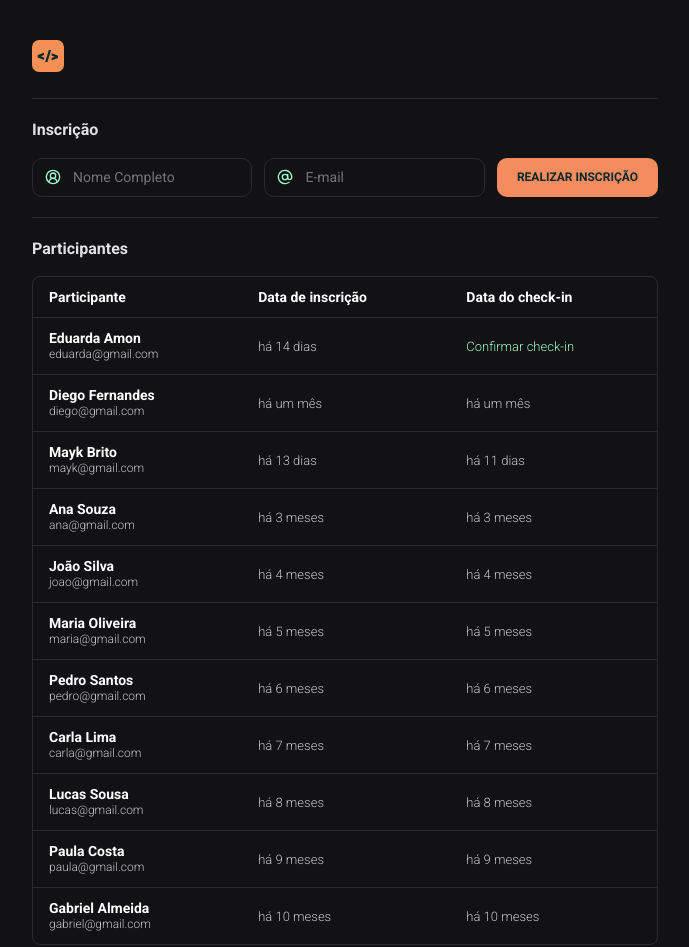
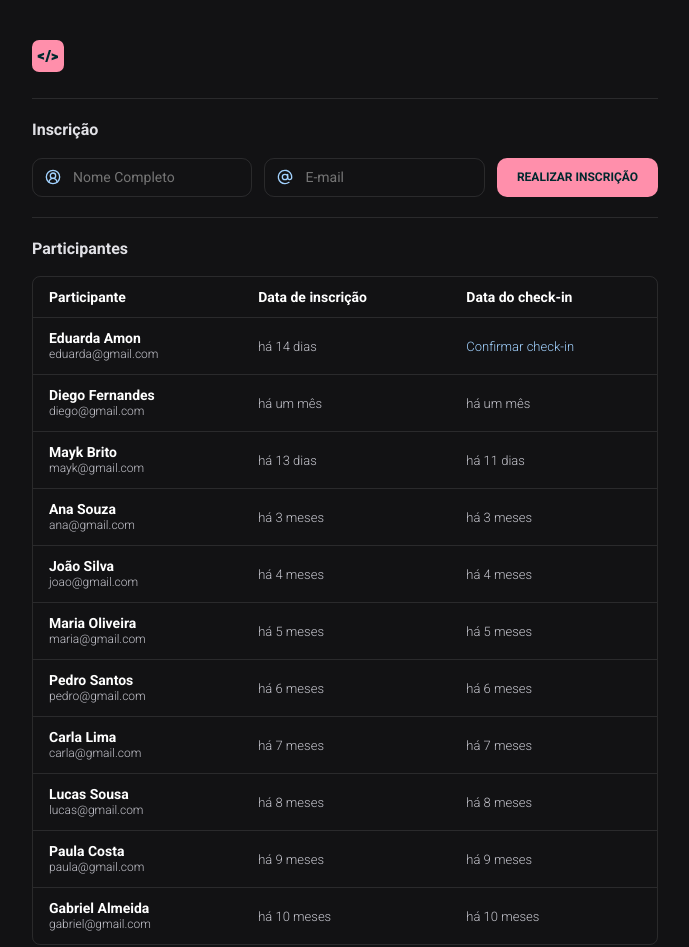
Before and after one commit to dudaamon/formulario-unite, a plain HTML site: page index.html in a window 1280 px wide. Shown: the whole page, without its empty margins (295-984 px from the left). Drawn offline with nearby package versions, Linux system fonts and the light colour scheme.

Commit message:
changing colors

```diff
--- a/index.html
+++ b/index.html
@@ -26,7 +26,7 @@
 
       <header>
         <svg width="32" height="32" viewBox="0 0 32 32" fill="none" xmlns="http://www.w3.org/2000/svg">
-          <rect width="32" height="32" rx="7.11111" fill="#F48F56"></rect>
+          <rect width="32" height="32" rx="7.11111" fill="#ff8fab"></rect>
           <path fill-rule="evenodd" clip-rule="evenodd" d="M12.0682 15.0583V12.7586L5.71097 15.12H5.69678V17.482H5.71097L12.0682 19.8462V17.5415L8.80823 16.2975L12.0682 15.0583Z" fill="#00292E"></path>
           <path fill-rule="evenodd" clip-rule="evenodd" d="M19.6328 18.0617L22.89 16.8248L19.6328 15.5878V13.2881L25.9829 15.6522H25.9998V18.0164H25.9829L19.6328 20.3686V18.0617ZM16.9057 10.0309L13.1708 22.0165H15.387L19.1219 10.0309H16.9057Z" fill="#00292E"></path>
         </svg>
@@ -39,9 +39,9 @@
             <div class="input-wrapper">
               <svg width="16" height="16" viewBox="0 0 16 16" fill="none" xmlns="http://www.w3.org/2000/svg">
                 <g clip-path="url(#clip0_24_685)">
-                  <path d="M12 13.3333C12 12.2724 11.5786 11.255 10.8284 10.5049C10.0783 9.75474 9.06087 9.33331 8 9.33331C6.93913 9.33331 5.92172 9.75474 5.17157 10.5049C4.42143 11.255 4 12.2724 4 13.3333" stroke="#9FF9CC" stroke-width="1.33333" stroke-linecap="round" stroke-linejoin="round"></path>
-                  <path d="M8.00001 9.33333C9.47277 9.33333 10.6667 8.13943 10.6667 6.66667C10.6667 5.19391 9.47277 4 8.00001 4C6.52725 4 5.33334 5.19391 5.33334 6.66667C5.33334 8.13943 6.52725 9.33333 8.00001 9.33333Z" stroke="#9FF9CC" stroke-width="1.33333" stroke-linecap="round" stroke-linejoin="round"></path>
-                  <path d="M8.00001 14.6666C11.6819 14.6666 14.6667 11.6819 14.6667 7.99998C14.6667 4.31808 11.6819 1.33331 8.00001 1.33331C4.31811 1.33331 1.33334 4.31808 1.33334 7.99998C1.33334 11.6819 4.31811 14.6666 8.00001 14.6666Z" stroke="#9FF9CC" stroke-width="1.33333" stroke-linecap="round" stroke-linejoin="round"></path>
+                  <path d="M12 13.3333C12 12.2724 11.5786 11.255 10.8284 10.5049C10.0783 9.75474 9.06087 9.33331 8 9.33331C6.93913 9.33331 5.92172 9.75474 5.17157 10.5049C4.42143 11.255 4 12.2724 4 13.3333" stroke="#A2D2FF" stroke-width="1.33333" stroke-linecap="round" stroke-linejoin="round"></path>
+                  <path d="M8.00001 9.33333C9.47277 9.33333 10.6667 8.13943 10.6667 6.66667C10.6667 5.19391 9.47277 4 8.00001 4C6.52725 4 5.33334 5.19391 5.33334 6.66667C5.33334 8.13943 6.52725 9.33333 8.00001 9.33333Z" stroke="#A2D2FF" stroke-width="1.33333" stroke-linecap="round" stroke-linejoin="round"></path>
+                  <path d="M8.00001 14.6666C11.6819 14.6666 14.6667 11.6819 14.6667 7.99998C14.6667 4.31808 11.6819 1.33331 8.00001 1.33331C4.31811 1.33331 1.33334 4.31808 1.33334 7.99998C1.33334 11.6819 4.31811 14.6666 8.00001 14.6666Z" stroke="#A2D2FF" stroke-width="1.33333" stroke-linecap="round" stroke-linejoin="round"></path>
                 </g>
                 <defs>
                   <clipPath id="clip0_24_685">
@@ -55,8 +55,8 @@
             <div class="input-wrapper">
               <svg width="16" height="16" viewBox="0 0 16 16" fill="none" xmlns="http://www.w3.org/2000/svg">
                 <g clip-path="url(#clip0_24_691)">
-                  <path d="M7.99999 10.6666C9.47275 10.6666 10.6667 9.47274 10.6667 7.99998C10.6667 6.52722 9.47275 5.33331 7.99999 5.33331C6.52724 5.33331 5.33333 6.52722 5.33333 7.99998C5.33333 9.47274 6.52724 10.6666 7.99999 10.6666Z" stroke="#9FF9CC" stroke-width="1.33333" stroke-linecap="round" stroke-linejoin="round"></path>
-                  <path d="M10.6667 5.33332V8.66665C10.6667 9.19708 10.8774 9.70579 11.2524 10.0809C11.6275 10.4559 12.1362 10.6667 12.6667 10.6667C13.1971 10.6667 13.7058 10.4559 14.0809 10.0809C14.4559 9.70579 14.6667 9.19708 14.6667 8.66665V7.99998C14.6667 6.49819 14.1596 5.04038 13.2276 3.86276C12.2956 2.68514 10.9933 1.8567 9.53168 1.51166C8.07006 1.16662 6.53475 1.32519 5.17451 1.96169C3.81426 2.59818 2.70877 3.67531 2.03715 5.01856C1.36552 6.36181 1.16711 7.89248 1.47406 9.36257C1.78101 10.8327 2.57534 12.1561 3.72835 13.1183C4.88135 14.0806 6.32549 14.6254 7.82678 14.6644C9.32807 14.7034 10.7986 14.2344 12 13.3333" stroke="#9FF9CC" stroke-width="1.33333" stroke-linecap="round" stroke-linejoin="round"></path>
+                  <path d="M7.99999 10.6666C9.47275 10.6666 10.6667 9.47274 10.6667 7.99998C10.6667 6.52722 9.47275 5.33331 7.99999 5.33331C6.52724 5.33331 5.33333 6.52722 5.33333 7.99998C5.33333 9.47274 6.52724 10.6666 7.99999 10.6666Z" stroke="#A2D2FF" stroke-width="1.33333" stroke-linecap="round" stroke-linejoin="round"></path>
+                  <path d="M10.6667 5.33332V8.66665C10.6667 9.19708 10.8774 9.70579 11.2524 10.0809C11.6275 10.4559 12.1362 10.6667 12.6667 10.6667C13.1971 10.6667 13.7058 10.4559 14.0809 10.0809C14.4559 9.70579 14.6667 9.19708 14.6667 8.66665V7.99998C14.6667 6.49819 14.1596 5.04038 13.2276 3.86276C12.2956 2.68514 10.9933 1.8567 9.53168 1.51166C8.07006 1.16662 6.53475 1.32519 5.17451 1.96169C3.81426 2.59818 2.70877 3.67531 2.03715 5.01856C1.36552 6.36181 1.16711 7.89248 1.47406 9.36257C1.78101 10.8327 2.57534 12.1561 3.72835 13.1183C4.88135 14.0806 6.32549 14.6254 7.82678 14.6644C9.32807 14.7034 10.7986 14.2344 12 13.3333" stroke="#A2D2FF" stroke-width="1.33333" stroke-linecap="round" stroke-linejoin="round"></path>
                 </g>
                 <defs>
                   <clipPath id="clip0_24_691">
--- a/style.css
+++ b/style.css
@@ -8,10 +8,7 @@
   --border: 1px solid #FFFFFF1a;
 }
 
-body,
-table,
-input,
-button {
+body, table, input, button {
   font: 300 16px/140% 'Roboto', sans-serif;
 }
 
@@ -40,7 +37,7 @@ fieldset {
   border: none;
 }
 
-fieldset>div {
+fieldset > div {
   display: flex;
   gap: 12px;
 }
@@ -61,8 +58,7 @@ input {
   all: unset;
 }
 
-fieldset legend,
-section h2 {
+fieldset legend, section h2 {
   font: 700 16px/140% 'Roboto', sans-serif;
   color: #E1E1E6;
   padding-bottom: 16px;
@@ -71,7 +67,7 @@ section h2 {
 fieldset button {
   width: fit-content;
   border: 0;
-  background: #F48C5F;
+  background: #FF8FAB;
   border-radius: 10px;
   padding: 7px 20px;
   font: 700 12px/24px 'Roboto', sans-serif;
@@ -79,14 +75,14 @@ fieldset button {
 }
 
 fieldset button:hover {
-  background: #F37C37;
+  background: #FB6F92;
 }
 
 .lista-participantes {
-  padding: 20px 0;
+  padding:20px 0;
 }
 
-.lista-participantes>div {
+.lista-participantes > div {
   border: var(--border);
   border-radius: 8px;
 }
@@ -100,8 +96,7 @@ table thead {
   line-height: 16px;
 }
 
-thead th,
-tbody td {
+thead th, tbody td {
   padding: 12px 16px;
 }
 
@@ -126,7 +121,7 @@ tbody td small {
 
 tbody td button {
   all: unset;
-  color: #9FF9CC;
+  color: #A2D2FF;
 }
 
 tbody td button:hover {
```
